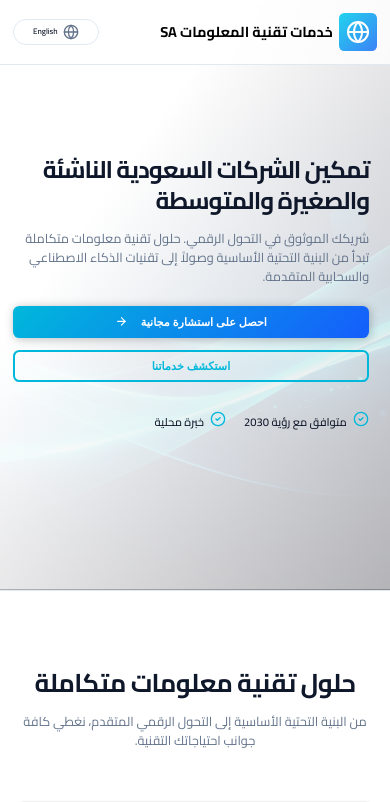
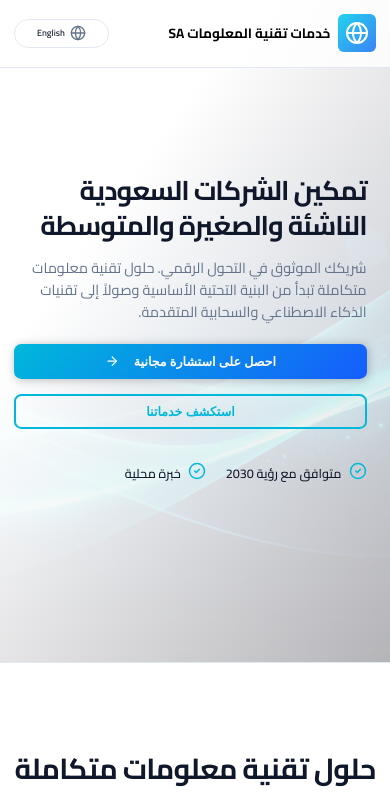
Before and after one commit to Ahmedmeid99/FutureIT_SA, a React (Vite) app: page / in a window 390 px wide. Shown: the top 802 px of the page. Built offline with nearby package versions, Linux system fonts and the light colour scheme.

Commit message:
first commit

```diff
--- a/src/index.css
+++ b/src/index.css
@@ -46,7 +46,8 @@ html[lang="ar"] {
 }
 
 html {
-  font-size: 50%;
+  /* font-size: 50%; */
+  font-size: 56.25%;
 }
 
 body {
--- a/src/layout/Header/Header.module.css
+++ b/src/layout/Header/Header.module.css
@@ -70,6 +70,9 @@ header {
   .navLinks {
     display: none;
   }
+   [dir="rtl"] .logo .text {
+  font-size: 1.5rem;
+  }
 }
 
 .navActions {
--- a/src/ui/Icons/CheckIcon/CheckIcon.module.css
+++ b/src/ui/Icons/CheckIcon/CheckIcon.module.css
@@ -1,6 +1,6 @@
 .circleCheck {
     width: 2rem;
     height: 2rem;
-    flex-basis: 2rem;
+    flex-shrink: 0;
     color: var(--color-cyan-500);
 }
```
